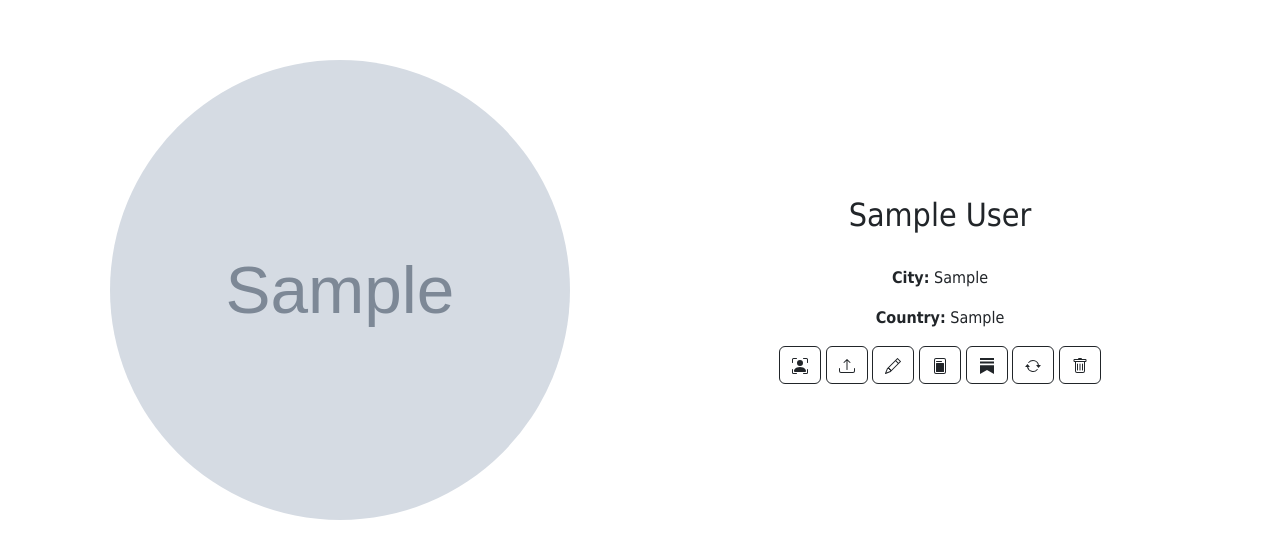
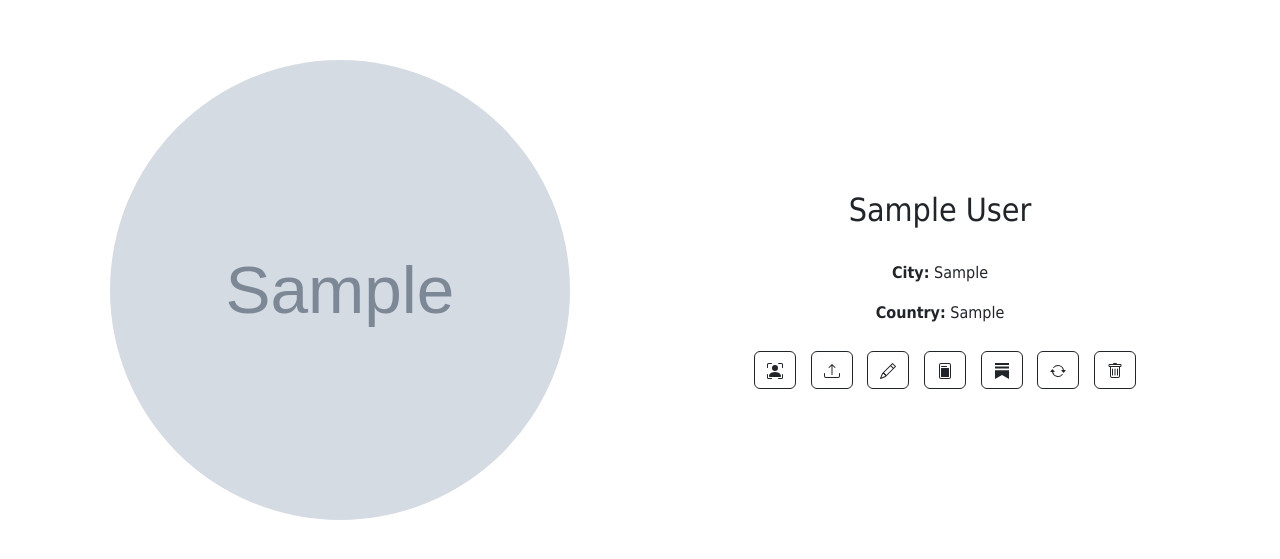
Before and after one commit to wajidkorkani/WYNNN, a Django app: page /me/ in a window 1280 px wide. Shown: the part 104-663 px from the top of the page. Run offline with Django 4.2, Linux system fonts and the light colour scheme; a user stored in the database is signed in; tables that the repository leaves empty hold one stand-in row (values such as "Sample post"); grey boxes marked "Sample" are stand-in pictures.

Commit message:
Space added between icons.

```diff
--- a/Facebook_Clone_Application/templates/Core/current-user/current-user-profie-page.html
+++ b/Facebook_Clone_Application/templates/Core/current-user/current-user-profie-page.html
@@ -22,6 +22,10 @@
         object-fit: cover;
     }
 
+    #iconLink{
+        margin-top: 10px;
+        margin-left: 10px;
+    }
 
     @media(min-width:768px) {
         #container {
@@ -94,41 +98,41 @@
             <h2>{{ user_profile.fname }} {{ user_profile.lname }}</h2><br>
             <p><strong>City:</strong> {{ user_profile.city }}</p>
             <p><strong>Country:</strong> {{ user_profile.country }}</p>
-            <a class="btn btn-outline-dark" data-bs-toggle="tooltip" data-bs-title="Change profile image" href="{% url 'change_image' user_profile.id %}">
+            <a id="iconLink" class="btn btn-outline-dark" data-bs-toggle="tooltip" data-bs-title="Change profile image" href="{% url 'change_image' user_profile.id %}">
                 <svg xmlns="http://www.w3.org/2000/svg" width="16" height="16" fill="currentColor" class="bi bi-person-bounding-box" viewBox="0 0 16 16">
                     <path d="M1.5 1a.5.5 0 0 0-.5.5v3a.5.5 0 0 1-1 0v-3A1.5 1.5 0 0 1 1.5 0h3a.5.5 0 0 1 0 1zM11 .5a.5.5 0 0 1 .5-.5h3A1.5 1.5 0 0 1 16 1.5v3a.5.5 0 0 1-1 0v-3a.5.5 0 0 0-.5-.5h-3a.5.5 0 0 1-.5-.5M.5 11a.5.5 0 0 1 .5.5v3a.5.5 0 0 0 .5.5h3a.5.5 0 0 1 0 1h-3A1.5 1.5 0 0 1 0 14.5v-3a.5.5 0 0 1 .5-.5m15 0a.5.5 0 0 1 .5.5v3a1.5 1.5 0 0 1-1.5 1.5h-3a.5.5 0 0 1 0-1h3a.5.5 0 0 0 .5-.5v-3a.5.5 0 0 1 .5-.5"/>
                     <path d="M3 14s-1 0-1-1 1-4 6-4 6 3 6 4-1 1-1 1zm8-9a3 3 0 1 1-6 0 3 3 0 0 1 6 0"/>
                   </svg>
             </a>
-            <a class="btn btn-outline-dark" data-bs-toggle="tooltip" data-bs-title="Upload post" href="{% url 'create_user_post' user_profile.id %}"><svg xmlns="http://www.w3.org/2000/svg" width="16" height="16" fill="currentColor" class="bi bi-upload" viewBox="0 0 16 16">
+            <a id="iconLink" class="btn btn-outline-dark" data-bs-toggle="tooltip" data-bs-title="Upload post" href="{% url 'create_user_post' user_profile.id %}"><svg xmlns="http://www.w3.org/2000/svg" width="16" height="16" fill="currentColor" class="bi bi-upload" viewBox="0 0 16 16" id="icon">
                 <path d="M.5 9.9a.5.5 0 0 1 .5.5v2.5a1 1 0 0 0 1 1h12a1 1 0 0 0 1-1v-2.5a.5.5 0 0 1 1 0v2.5a2 2 0 0 1-2 2H2a2 2 0 0 1-2-2v-2.5a.5.5 0 0 1 .5-.5"/>
                 <path d="M7.646 1.146a.5.5 0 0 1 .708 0l3 3a.5.5 0 0 1-.708.708L8.5 2.707V11.5a.5.5 0 0 1-1 0V2.707L5.354 4.854a.5.5 0 1 1-.708-.708z"/>
               </svg>
             </a>
-            <a data-bs-toggle="tooltip" data-bs-title="Write blog" class="btn btn-outline-dark" href="{% url 'create_blog' user_profile.id %}"><svg xmlns="http://www.w3.org/2000/svg" width="16" height="16" fill="currentColor" class="bi bi-pencil" viewBox="0 0 16 16">
+            <a id="iconLink" data-bs-toggle="tooltip" data-bs-title="Write blog" class="btn btn-outline-dark" href="{% url 'create_blog' user_profile.id %}"><svg xmlns="http://www.w3.org/2000/svg" width="16" height="16" fill="currentColor" class="bi bi-pencil" viewBox="0 0 16 16">
                 <path d="M12.146.146a.5.5 0 0 1 .708 0l3 3a.5.5 0 0 1 0 .708l-10 10a.5.5 0 0 1-.168.11l-5 2a.5.5 0 0 1-.65-.65l2-5a.5.5 0 0 1 .11-.168zM11.207 2.5 13.5 4.793 14.793 3.5 12.5 1.207zm1.586 3L10.5 3.207 4 9.707V10h.5a.5.5 0 0 1 .5.5v.5h.5a.5.5 0 0 1 .5.5v.5h.293zm-9.761 5.175-.106.106-1.528 3.821 3.821-1.528.106-.106A.5.5 0 0 1 5 12.5V12h-.5a.5.5 0 0 1-.5-.5V11h-.5a.5.5 0 0 1-.468-.325"/>
               </svg>
             </a>
-            <a class="btn btn-outline-dark" data-bs-toggle="tooltip" data-bs-title="My posts" href="{% url 'current_user_posts' user_profile.slug user_profile.id %}">
+            <a id="iconLink" class="btn btn-outline-dark" data-bs-toggle="tooltip" data-bs-title="My posts" href="{% url 'current_user_posts' user_profile.slug user_profile.id %}">
                 <svg xmlns="http://www.w3.org/2000/svg" width="16" height="16" fill="currentColor" class="bi bi-file-post" viewBox="0 0 16 16">
                     <path d="M4 3.5a.5.5 0 0 1 .5-.5h5a.5.5 0 0 1 0 1h-5a.5.5 0 0 1-.5-.5m0 2a.5.5 0 0 1 .5-.5h7a.5.5 0 0 1 .5.5v8a.5.5 0 0 1-.5.5h-7a.5.5 0 0 1-.5-.5z"/>
                     <path d="M2 2a2 2 0 0 1 2-2h8a2 2 0 0 1 2 2v12a2 2 0 0 1-2 2H4a2 2 0 0 1-2-2zm10-1H4a1 1 0 0 0-1 1v12a1 1 0 0 0 1 1h8a1 1 0 0 0 1-1V2a1 1 0 0 0-1-1"/>
                   </svg>
             </a>
-            <a class="btn btn-outline-dark" data-bs-toggle="tooltip" data-bs-title="My blogs" href="{% url 'current_user_blogs' user_profile.slug user_profile.id %}">
-                <svg xmlns="http://www.w3.org/2000/svg" width="16" height="16" fill="currentColor" class="bi bi-substack" viewBox="0 0 16 16">
+            <a id="iconLink" class="btn btn-outline-dark" data-bs-toggle="tooltip" data-bs-title="My blogs" href="{% url 'current_user_blogs' user_profile.slug user_profile.id %}">
+                <svg xmlns="http://www.w3.org/2000/svg" width="16" height="16" fill="currentColor" class="bi bi-substack" viewBox="0 0 16 16" id="icon">
                     <path d="M15 3.604H1v1.891h14v-1.89ZM1 7.208V16l7-3.926L15 16V7.208zM15 0H1v1.89h14z"/>
                   </svg>
             </a>
 
-            <a class="btn btn-outline-dark" data-bs-toggle="tooltip" data-bs-title="Update profile info" href="{% url 'update_profile' user_profile.id %}">
+            <a id="iconLink" class="btn btn-outline-dark" data-bs-toggle="tooltip" data-bs-title="Update profile info" href="{% url 'update_profile' user_profile.id %}">
                 <svg xmlns="http://www.w3.org/2000/svg" width="16" height="16" fill="currentColor" class="bi bi-arrow-repeat" viewBox="0 0 16 16">
                     <path d="M11.534 7h3.932a.25.25 0 0 1 .192.41l-1.966 2.36a.25.25 0 0 1-.384 0l-1.966-2.36a.25.25 0 0 1 .192-.41m-11 2h3.932a.25.25 0 0 0 .192-.41L2.692 6.23a.25.25 0 0 0-.384 0L.342 8.59A.25.25 0 0 0 .534 9"/>
                     <path fill-rule="evenodd" d="M8 3c-1.552 0-2.94.707-3.857 1.818a.5.5 0 1 1-.771-.636A6.002 6.002 0 0 1 13.917 7H12.9A5 5 0 0 0 8 3M3.1 9a5.002 5.002 0 0 0 8.757 2.182.5.5 0 1 1 .771.636A6.002 6.002 0 0 1 2.083 9z"/>
                 </svg>
             </a>
 
-            <a class="btn btn-outline-dark" data-bs-toggle="tooltip" data-bs-title="Delete my profile id" href="{% url 'delete_profile' user_profile.id %}"><svg xmlns="http://www.w3.org/2000/svg" width="16" height="16" fill="currentColor" class="bi bi-trash" viewBox="0 0 16 16">
+            <a id="iconLink" class="btn btn-outline-dark" data-bs-toggle="tooltip" data-bs-title="Delete my profile id" href="{% url 'delete_profile' user_profile.id %}"><svg xmlns="http://www.w3.org/2000/svg" width="16" height="16" fill="currentColor" class="bi bi-trash" viewBox="0 0 16 16">
                 <path d="M5.5 5.5A.5.5 0 0 1 6 6v6a.5.5 0 0 1-1 0V6a.5.5 0 0 1 .5-.5m2.5 0a.5.5 0 0 1 .5.5v6a.5.5 0 0 1-1 0V6a.5.5 0 0 1 .5-.5m3 .5a.5.5 0 0 0-1 0v6a.5.5 0 0 0 1 0z"/>
                 <path d="M14.5 3a1 1 0 0 1-1 1H13v9a2 2 0 0 1-2 2H5a2 2 0 0 1-2-2V4h-.5a1 1 0 0 1-1-1V2a1 1 0 0 1 1-1H6a1 1 0 0 1 1-1h2a1 1 0 0 1 1 1h3.5a1 1 0 0 1 1 1zM4.118 4 4 4.059V13a1 1 0 0 0 1 1h6a1 1 0 0 0 1-1V4.059L11.882 4zM2.5 3h11V2h-11z"/>
               </svg>
```
